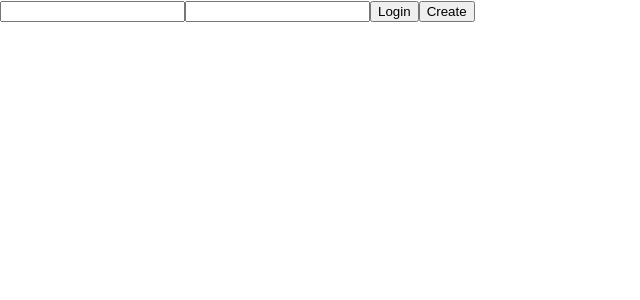
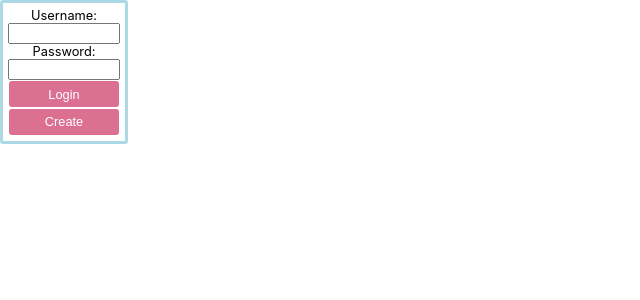
Before and after one commit to roman9891/login-frontend, a React (Create React App) app: page / in a window 1280 px wide. Shown: the top 300 px of the page, without its empty margins (0-640 px from the left). Built offline with nearby package versions, Linux system fonts and the light colour scheme.

Commit message:
styled component

```diff
--- a/src/Login.js
+++ b/src/Login.js
@@ -1,5 +1,6 @@
 import React, {useContext, useState} from 'react'
 import { appContext } from './appContext';
+import {Form, Button} from './Style'
 
 export const Login = props => {
     const {setUser} = useContext(appContext)
@@ -55,14 +56,16 @@ export const Login = props => {
     }
 
     return(
-            <form onSubmit={submithandler}>
-                <input onChange={changeUsername} value={username}>
-                </input>
-                <input type="password" onChange={changePassword} value={password}>
-                </input>
-                <button type="submit">Login</button>
-                <button onClick={createUser}>Create</button>
-                <p>{error}</p>
-            </form>
+            <Form onSubmit={submithandler}>
+                <label>Username:</label>
+                <input onChange={changeUsername} value={username}></input>
+                {/* <br/> */}
+                <label>Password:</label>
+                <input type="password" onChange={changePassword} value={password}></input>
+                {/* <br/> */}
+                <Button primary type="submit">Login</Button>
+                <Button primary onClick={createUser}>Create</Button>
+                {/* <p>{error}</p> */}
+            </Form>
     )
 }
--- a/src/LoginContainer.js
+++ b/src/LoginContainer.js
@@ -2,13 +2,14 @@ import {Login} from './Login'
 import {Welcome} from './Welcome'
 import {useContext} from 'react'
 import { appContext } from './appContext'
+import {Container} from './Style'
 
 export const LoginContainer = props => {
     const {user} = useContext(appContext)
 
     return(
-        <div>
+        <Container>
             {user ? <Welcome/> : <Login/>}
-        </div>
+        </Container>
     )
 }
--- /dev/null
+++ b/src/Style.js
@@ -0,0 +1,35 @@
+import styled from 'styled-components'
+
+export const Container = styled.div`
+    display: flex;
+    flex-direction: column;
+    text-align: center;
+    /* border: 1px solid black; */
+    border-radius: 3px;
+    box-sizing: content-box;
+    width: 10%;
+    min-width: 120px;
+`
+export const Form = styled.form`
+    display: flex;
+    flex-direction: column;
+    text-align: center;
+    border: 3px solid lightblue;
+    border-radius: 3px;
+    box-sizing: content-box;
+    padding: .4em;
+    font-size: .8em;
+    /* background-color: lightgray; */
+`
+export const Button = styled.button`
+  /* Adapt the colors based on primary prop */
+  background: ${props => props.primary ? "palevioletred" : "white"};
+  color: ${props => props.primary ? "white" : "palevioletred"};
+
+  font-size: 1em;
+  padding: 0.25em 1em;
+  border: 2px solid palevioletred;
+  border-radius: 3px;
+  margin: .1em;
+  cursor: pointer;
+`;
```
Also changed, not shown: 2 other files (tests, documents, lock files or other folders).
